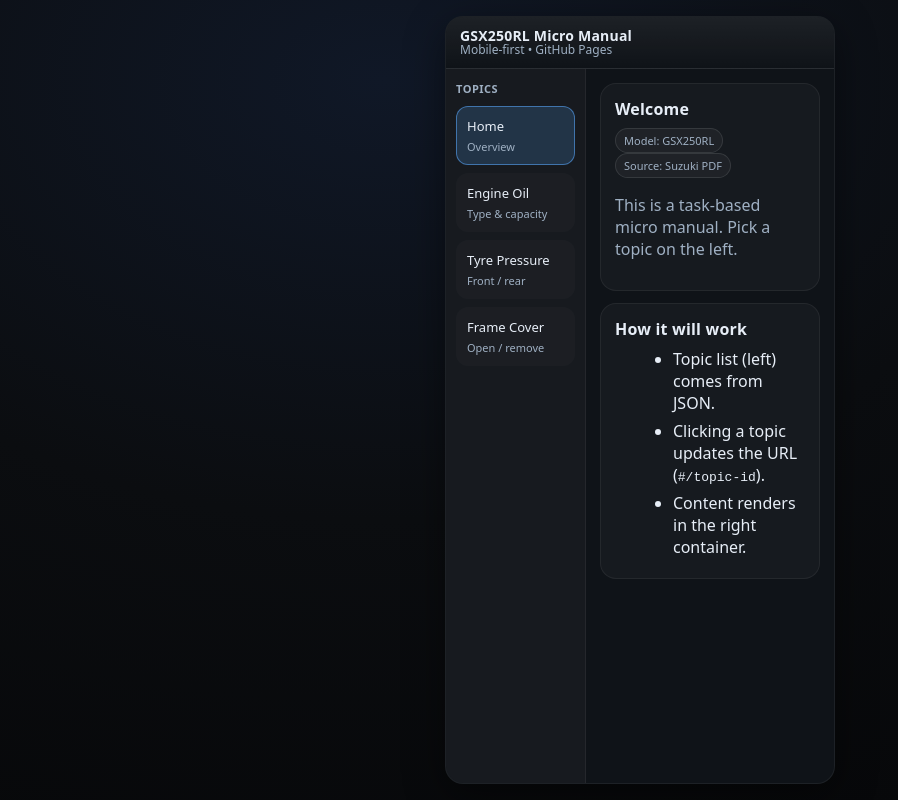
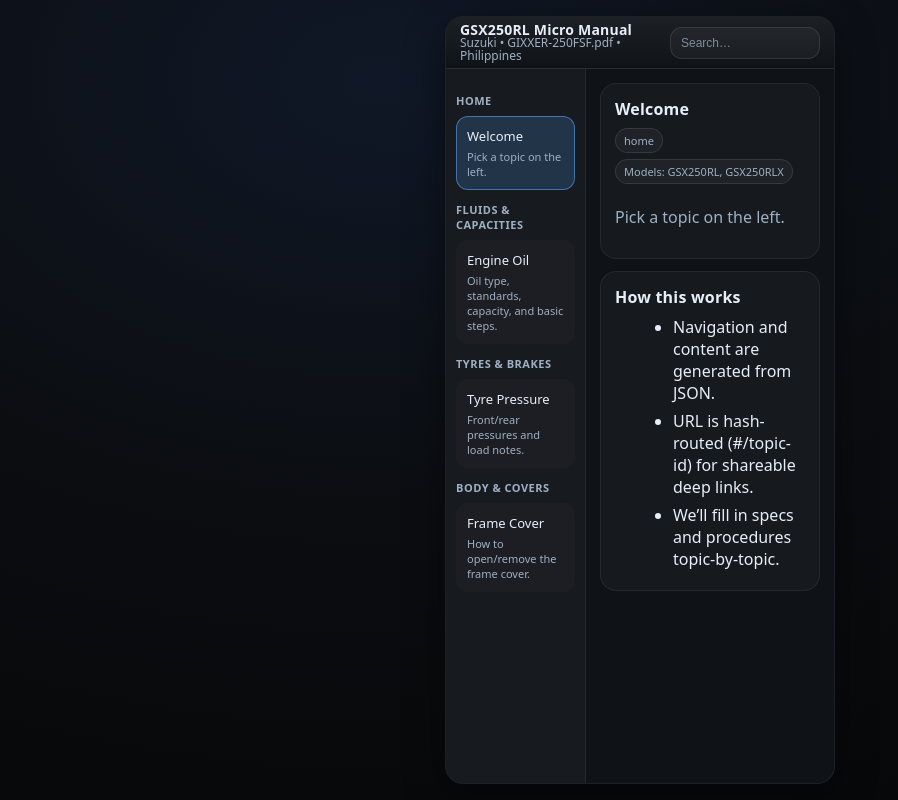
Before and after one commit to mo-azfar/Suzuki-Gixxer-250-User-Manual-Compact, a plain HTML site: page index.html in a window 1280 px wide. Shown: the whole page, without its empty margins (0-898 px from the left). Drawn offline with Linux system fonts and the light colour scheme.

Commit message:
Update index.html

```diff
--- a/index.html
+++ b/index.html
@@ -6,34 +6,20 @@
   <title>GSX250RL Micro Manual</title>
   <style>
     :root{
-      --bg: #0b0d10;
-      --panel: #12161c;
-      --panel2:#0f1318;
-      --text:#e7eef7;
-      --muted:#9fb0c3;
-      --border:#233041;
-      --accent:#5aa9ff;
-      --phoneW: 390px;   /* iPhone 12/13/14-ish */
-      --phoneH: 844px;
-      --navW: 140px;     /* slim left nav like a mobile app drawer */
-      --radius: 18px;
-      --shadow: 0 12px 40px rgba(0,0,0,.45);
+      --bg:#0b0d10; --panel:#12161c; --panel2:#0f1318; --text:#e7eef7; --muted:#9fb0c3;
+      --border:#233041; --accent:#5aa9ff;
+      --phoneW:390px; --phoneH:844px; --navW:140px;
+      --radius:18px; --shadow:0 12px 40px rgba(0,0,0,.45);
     }
-
     *{ box-sizing:border-box; }
     html,body{ height:100%; }
     body{
       margin:0;
       background: radial-gradient(1200px 800px at 30% 10%, #101827 0%, var(--bg) 55%, #07080a 100%);
       color:var(--text);
-      font-family: ui-sans-serif, system-ui, -apple-system, Segoe UI, Roboto, Helvetica, Arial, "Apple Color Emoji","Segoe UI Emoji";
-      display:flex;
-      align-items:center;
-      justify-content:center;
-      padding:16px;
+      font-family: ui-sans-serif, system-ui, -apple-system, Segoe UI, Roboto, Helvetica, Arial;
+      display:flex; align-items:center; justify-content:center; padding:16px;
     }
-
-    /* Always-mobile presentation: a centered "phone canvas" */
     .phone{
       width:min(100%, var(--phoneW));
       height:min(100vh - 32px, var(--phoneH));
@@ -42,44 +28,28 @@
       border-radius: var(--radius);
       box-shadow: var(--shadow);
       overflow:hidden;
-      display:flex;
-      flex-direction:column;
-      position:relative;
+      display:flex; flex-direction:column;
     }
-
     .topbar{
       height:52px;
-      display:flex;
-      align-items:center;
-      gap:10px;
+      display:flex; align-items:center; justify-content:space-between;
       padding:0 14px;
       background: linear-gradient(180deg, rgba(255,255,255,.06), rgba(255,255,255,0));
       border-bottom:1px solid rgba(255,255,255,.06);
     }
-    .brand{
-      display:flex;
-      flex-direction:column;
-      line-height:1.05;
-    }
+    .brand{ display:flex; flex-direction:column; line-height:1.05; }
     .brand b{ font-size:14px; letter-spacing:.2px; }
     .brand span{ font-size:12px; color:var(--muted); }
-
-    .layout{
-      flex:1;
-      display:flex;
-      min-height:0; /* allow children to scroll */
-    }
-
-    /* Left nav */
+    .layout{ flex:1; display:flex; min-height:0; }
     nav{
-      width: var(--navW);
+      width:var(--navW);
       background: rgba(255,255,255,.03);
       border-right:1px solid rgba(255,255,255,.06);
       padding:12px 10px;
       overflow:auto;
     }
-    nav h3{
-      margin:0 0 10px;
+    .nav-group-title{
+      margin:12px 0 8px;
       font-size:11px;
       color:var(--muted);
       font-weight:600;
@@ -111,13 +81,7 @@
       font-size:11px;
       margin-top:4px;
     }
-
-    /* Right container */
-    main{
-      flex:1;
-      padding:14px;
-      overflow:auto;
-    }
+    main{ flex:1; padding:14px; overflow:auto; }
     .card{
       background: rgba(255,255,255,.03);
       border:1px solid rgba(255,255,255,.06);
@@ -125,168 +89,226 @@
       padding:14px;
       margin-bottom:12px;
     }
-    .title{
-      font-size:16px;
-      margin:0 0 8px;
-      letter-spacing:.2px;
-    }
-    .meta{
-      margin:0 0 10px;
-      color:var(--muted);
-      font-size:12px;
-    }
+    .title{ font-size:16px; margin:0 0 8px; letter-spacing:.2px; }
+    .meta{ margin:0 0 10px; color:var(--muted); font-size:12px; }
     .chip{
-      display:inline-flex;
-      align-items:center;
-      padding:4px 8px;
-      border-radius:999px;
+      display:inline-flex; align-items:center;
+      padding:4px 8px; border-radius:999px;
       border:1px solid rgba(255,255,255,.10);
       background: rgba(255,255,255,.04);
       color:var(--muted);
       font-size:11px;
       margin-right:6px;
+      margin-bottom:6px;
     }
-    ul{ margin:8px 0 0 18px; color:var(--text); }
+    .kv{ display:grid; gap:8px; margin-top:10px; }
+    .kv-row{
+      display:flex; justify-content:space-between; gap:10px;
+      padding:10px 10px;
+      border-radius:12px;
+      border:1px solid rgba(255,255,255,.06);
+      background: rgba(255,255,255,.02);
+      font-size:13px;
+    }
+    .kv-row span:first-child{ color:var(--muted); }
+    ul{ margin:8px 0 0 18px; }
     li{ margin:6px 0; }
     .muted{ color:var(--muted); }
-
-    /* Keep it "mobile-like" even on wide screens */
-    @media (min-width: 520px){
-      body{ padding:24px; }
+    .search{
+      width: 150px;
+      border-radius: 12px;
+      border:1px solid rgba(255,255,255,.10);
+      background: rgba(255,255,255,.04);
+      color: var(--text);
+      padding:8px 10px;
+      font-size:12px;
+      outline:none;
     }
+    .search::placeholder{ color: rgba(159,176,195,.75); }
   </style>
 </head>
 <body>
   <div class="phone" role="application" aria-label="GSX250RL Micro Manual">
     <header class="topbar">
       <div class="brand">
-        <b>GSX250RL Micro Manual</b>
-        <span>Mobile-first • GitHub Pages</span>
+        <b id="appTitle">Micro Manual</b>
+        <span id="appSubtitle">Loading data…</span>
       </div>
+      <input id="search" class="search" type="search" placeholder="Search…" />
     </header>
 
     <div class="layout">
-      <nav aria-label="Topics">
-        <h3>Topics</h3>
-
-        <a class="nav-item" href="#/home" data-route="home">
-          Home
-          <small>Overview</small>
-        </a>
-
-        <a class="nav-item" href="#/engine-oil" data-route="engine-oil">
-          Engine Oil
-          <small>Type & capacity</small>
-        </a>
-
-        <a class="nav-item" href="#/tyre-pressure" data-route="tyre-pressure">
-          Tyre Pressure
-          <small>Front / rear</small>
-        </a>
-
-        <a class="nav-item" href="#/frame-cover" data-route="frame-cover">
-          Frame Cover
-          <small>Open / remove</small>
-        </a>
-      </nav>
-
+      <nav id="nav" aria-label="Topics"></nav>
       <main id="content" aria-live="polite"></main>
     </div>
   </div>
 
   <script>
-    // Minimal router (hash-based) + content placeholders.
-    // Later: replace `pages` with JSON-driven rendering.
-    const pages = {
-      home: () => `
-        <section class="card">
-          <h1 class="title">Welcome</h1>
-          <p class="meta">
-            <span class="chip">Model: GSX250RL</span>
-            <span class="chip">Source: Suzuki PDF</span>
-          </p>
-          <p class="muted">
-            This is a task-based micro manual. Pick a topic on the left.
-          </p>
-        </section>
+    const DATA_URL = "data/manual.json";
 
-        <section class="card">
-          <h2 class="title">How it will work</h2>
-          <ul>
-            <li>Topic list (left) comes from JSON.</li>
-            <li>Clicking a topic updates the URL (<code>#/topic-id</code>).</li>
-            <li>Content renders in the right container.</li>
-          </ul>
-        </section>
-      `,
+    let manual = null;
+    let topicsById = new Map();
 
-      "engine-oil": () => `
-        <section class="card">
-          <h1 class="title">Engine Oil</h1>
-          <p class="meta"><span class="chip">Coming from JSON</span></p>
-          <ul>
-            <li><b>Oil type:</b> (placeholder)</li>
-            <li><b>Standard:</b> (placeholder)</li>
-            <li><b>Capacity:</b> (placeholder)</li>
-          </ul>
-          <p class="muted" style="margin-top:10px;">
-            Later we’ll inject the real values and add “source pages” references.
-          </p>
-        </section>
-      `,
+    function esc(s){
+      return String(s ?? "")
+        .replaceAll("&","&amp;").replaceAll("<","&lt;")
+        .replaceAll(">","&gt;").replaceAll('"',"&quot;")
+        .replaceAll("'","&#039;");
+    }
 
-      "tyre-pressure": () => `
-        <section class="card">
-          <h1 class="title">Tyre Pressure</h1>
-          <p class="meta"><span class="chip">Coming from JSON</span></p>
-          <ul>
-            <li><b>Front:</b> (placeholder)</li>
-            <li><b>Rear:</b> (placeholder)</li>
-            <li><b>With passenger/cargo:</b> (placeholder)</li>
-          </ul>
-        </section>
-      `,
-
-      "frame-cover": () => `
-        <section class="card">
-          <h1 class="title">Frame Cover</h1>
-          <p class="meta"><span class="chip">Coming from JSON</span></p>
-          <ul>
-            <li>Step 1: (placeholder)</li>
-            <li>Step 2: (placeholder)</li>
-            <li>Step 3: (placeholder)</li>
-          </ul>
-        </section>
-      `
-    };
-
-    function getRoute() {
+    function getRoute(){
       const hash = location.hash || "#/home";
       const route = hash.replace(/^#\//, "");
       return route || "home";
     }
 
-    function setActive(route) {
+    function setActive(route){
       document.querySelectorAll(".nav-item").forEach(a => {
         a.classList.toggle("active", a.dataset.route === route);
       });
     }
 
-    function render() {
+    function renderTopic(topic){
+      if(!topic){
+        return `
+          <section class="card">
+            <h1 class="title">Not found</h1>
+            <p class="muted">This topic doesn’t exist.</p>
+          </section>
+        `;
+      }
+
+      const chips = [
+        topic.category ? `<span class="chip">${esc(topic.category)}</span>` : "",
+        (topic.applicable_models?.length ? `<span class="chip">Models: ${esc(topic.applicable_models.join(", "))}</span>` : ""),
+        (topic.source_pages?.length ? `<span class="chip">Source pages: ${esc(topic.source_pages.join(", "))}</span>` : "")
+      ].filter(Boolean).join("");
+
+      const kv = (topic.data?.length)
+        ? `
+          <section class="card">
+            <h2 class="title">Key values</h2>
+            <div class="kv">
+              ${topic.data.map(kv => `
+                <div class="kv-row">
+                  <span>${esc(kv.label)}</span>
+                  <span>${esc(kv.value)}</span>
+                </div>
+              `).join("")}
+            </div>
+          </section>
+        `
+        : "";
+
+      const sections = (topic.sections?.length)
+        ? topic.sections.map(sec => `
+            <section class="card">
+              <h2 class="title">${esc(sec.heading)}</h2>
+              ${sec.text ? `<p class="muted">${esc(sec.text)}</p>` : ""}
+              ${(sec.bullets?.length) ? `<ul>${sec.bullets.map(b => `<li>${esc(b)}</li>`).join("")}</ul>` : ""}
+            </section>
+          `).join("")
+        : "";
+
+      return `
+        <section class="card">
+          <h1 class="title">${esc(topic.title)}</h1>
+          <p class="meta">${chips}</p>
+          ${topic.summary ? `<p class="muted">${esc(topic.summary)}</p>` : ""}
+        </section>
+        ${kv}
+        ${sections}
+      `;
+    }
+
+    function groupTopics(topics){
+      // group by category id, preserving the order in manual.categories
+      const groups = new Map();
+      for(const cat of manual.categories){
+        groups.set(cat.id, []);
+      }
+      for(const t of topics){
+        const key = t.category || "uncategorized";
+        if(!groups.has(key)) groups.set(key, []);
+        groups.get(key).push(t);
+      }
+      return groups;
+    }
+
+    function renderNav(filterText=""){
+      const nav = document.getElementById("nav");
+      const q = filterText.trim().toLowerCase();
+
+      const filtered = manual.topics.filter(t => {
+        if(!q) return true;
+        return (
+          (t.title || "").toLowerCase().includes(q) ||
+          (t.summary || "").toLowerCase().includes(q) ||
+          (t.id || "").toLowerCase().includes(q)
+        );
+      });
+
+      const groups = groupTopics(filtered);
+      const categoryTitleById = new Map(manual.categories.map(c => [c.id, c.title]));
+
+      let html = "";
+      for(const [catId, items] of groups.entries()){
+        if(!items.length) continue;
+        html += `<div class="nav-group-title">${esc(categoryTitleById.get(catId) || catId)}</div>`;
+        html += items.map(t => `
+          <a class="nav-item" href="#/${esc(t.id)}" data-route="${esc(t.id)}">
+            ${esc(t.title)}
+            ${t.summary ? `<small>${esc(t.summary)}</small>` : `<small>${esc(t.id)}</small>`}
+          </a>
+        `).join("");
+      }
+
+      nav.innerHTML = html || `<p class="muted" style="padding:8px 6px;">No matches.</p>`;
+      setActive(getRoute());
+    }
+
+    function render(){
       const route = getRoute();
-      const view = pages[route] || (() => `
-        <section class="card">
-          <h1 class="title">Not found</h1>
-          <p class="muted">No page for route: <code>${route}</code></p>
-        </section>
-      `);
-
-      document.getElementById("content").innerHTML = view();
+      const topic = topicsById.get(route);
+      document.getElementById("content").innerHTML = renderTopic(topic);
       setActive(route);
     }
 
-    window.addEventListener("hashchange", render);
-    render();
+    async function init(){
+      const res = await fetch(DATA_URL, { cache: "no-store" });
+      if(!res.ok) throw new Error(`Failed to load ${DATA_URL}: ${res.status}`);
+      manual = await res.json();
+
+      topicsById = new Map((manual.topics || []).map(t => [t.id, t]));
+
+      document.getElementById("appTitle").textContent = `${manual.model} Micro Manual`;
+      document.getElementById("appSubtitle").textContent =
+        `${manual.source?.publisher || "Source"} • ${manual.source?.document || "PDF"} • ${manual.source?.region || ""}`.replace(/\s•\s$/,"");
+
+      // Build nav + initial render
+      renderNav("");
+
+      // Search
+      const search = document.getElementById("search");
+      search.addEventListener("input", () => renderNav(search.value));
+
+      // Route changes
+      window.addEventListener("hashchange", render);
+
+      // Default route if missing
+      if(!topicsById.has(getRoute())) location.hash = "#/home";
+      render();
+    }
+
+    init().catch(err => {
+      document.getElementById("content").innerHTML = `
+        <section class="card">
+          <h1 class="title">Error</h1>
+          <p class="muted">${esc(err.message)}</p>
+          <p class="muted">Make sure <code>data/manual.json</code> exists and GitHub Pages is serving it.</p>
+        </section>
+      `;
+    });
   </script>
 </body>
 </html>
```
